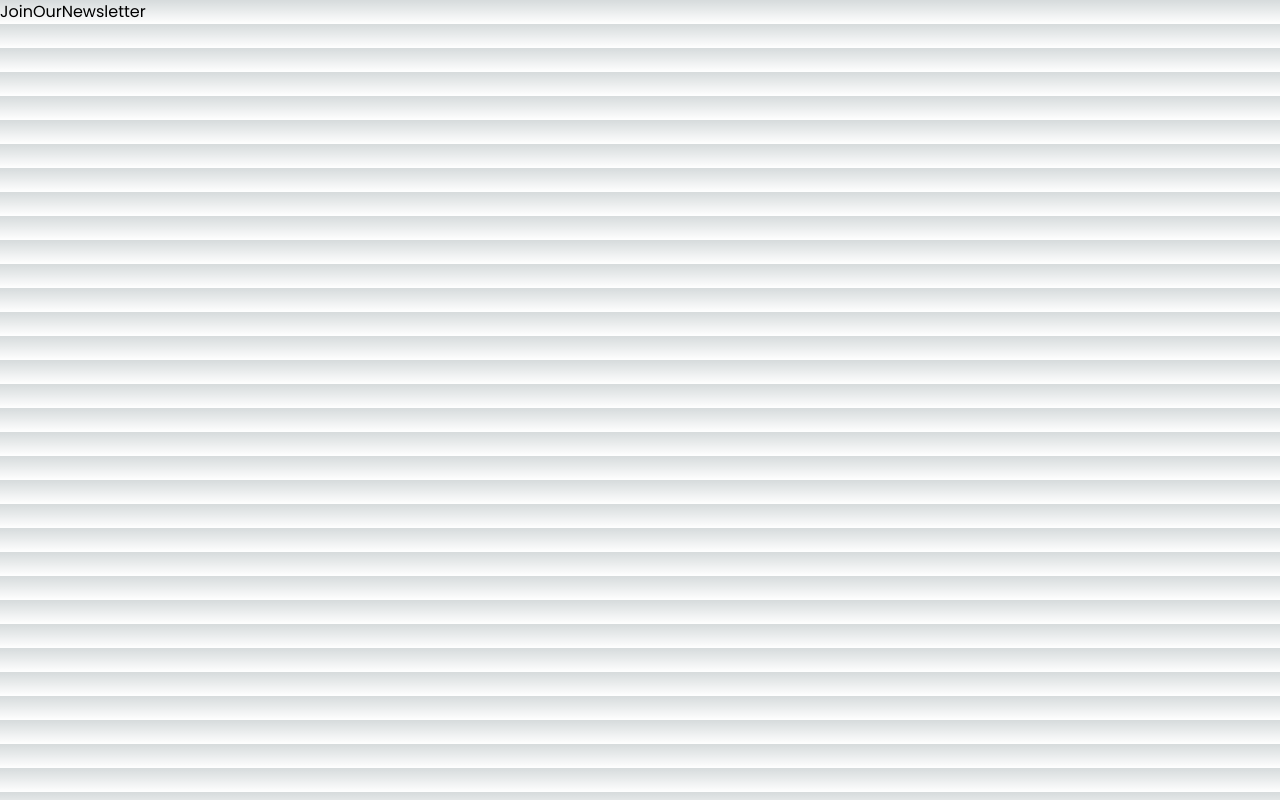
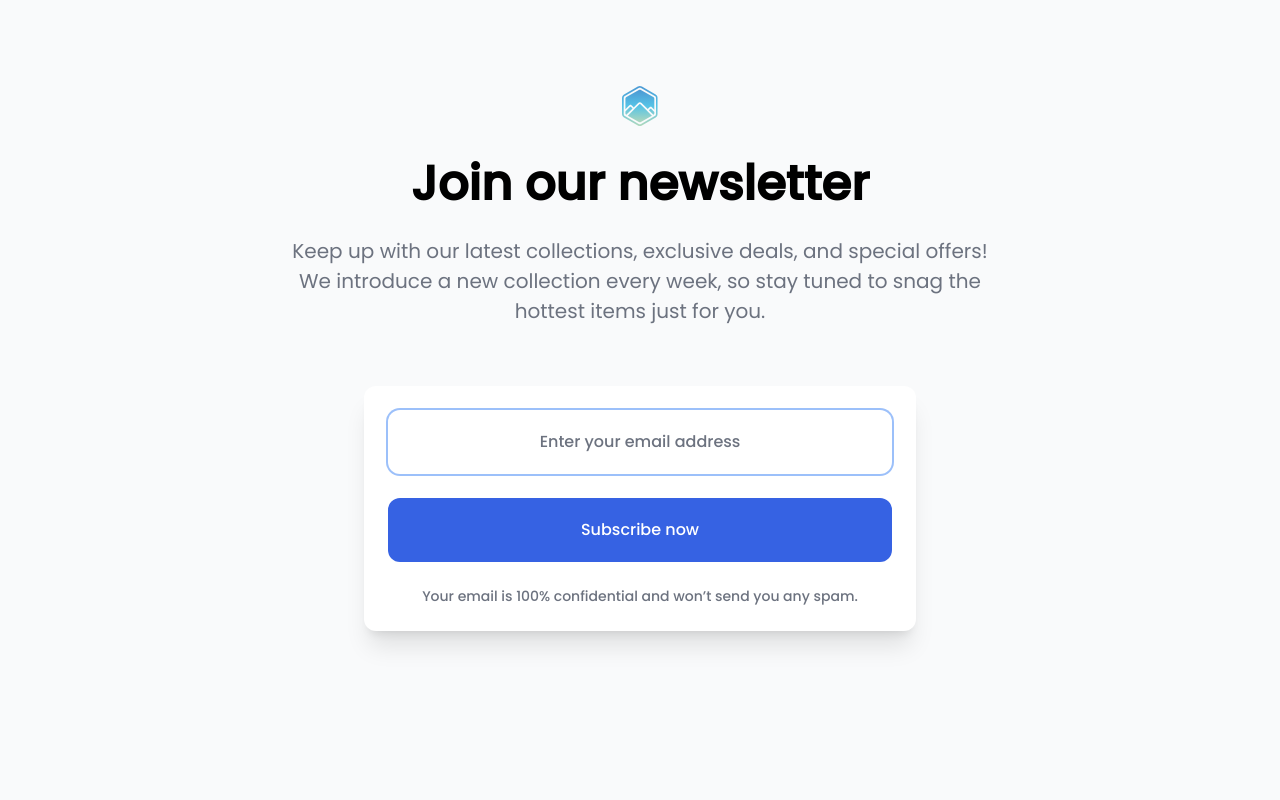
Before and after one commit to EdiedRamos/devchallenges, a Next.js app: page /join-our-newsletter in a window 1280 px wide. Built offline with nearby package versions, Linux system fonts and the light colour scheme.

Commit message:
feat: implement design

```diff
--- /dev/null
+++ b/src/app/join-our-newsletter/components/button.tsx
@@ -0,0 +1,14 @@
+import { HtmlHTMLAttributes, PropsWithChildren } from "react";
+
+type Props = HtmlHTMLAttributes<HTMLButtonElement> & PropsWithChildren;
+
+export function Button({ children, className, ...rest }: Props) {
+  return (
+    <button
+      className={`bg-jo-blue py-5 text-jo-white text-cs-16 font-medium w-full rounded-xl hover:animate-pulse transition-colors ${className}`}
+      {...rest}
+    >
+      {children}
+    </button>
+  );
+}
--- /dev/null
+++ b/src/app/join-our-newsletter/components/index.ts
@@ -0,0 +1 @@
+export * from "./button";
--- /dev/null
+++ b/src/app/join-our-newsletter/components/inputEmail.tsx
@@ -0,0 +1,15 @@
+import { InputHTMLAttributes } from "react";
+
+type Props = InputHTMLAttributes<HTMLInputElement>;
+
+export function InputEmail({ children, className, ...rest }: Props) {
+  return (
+    <div>
+      <input
+        type="email"
+        className={`w-full py-5 ring-2 text-center outline-none rounded-xl placeholder:text-jo-gray placeholder:font-medium text-jo-gray focus:ring-jo-blue ${className}`}
+        {...rest}
+      />
+    </div>
+  );
+}
--- a/src/app/join-our-newsletter/page.tsx
+++ b/src/app/join-our-newsletter/page.tsx
@@ -1,3 +1,31 @@
+import { Button } from "./components";
+import { InputEmail } from "./components/inputEmail";
+
 export default function JoinOurNewsletter() {
-  return <div>JoinOurNewsletter</div>;
+  return (
+    <section className="bg-jo-cream min-h-screen text-jo-black">
+      <div className="flex justify-center">
+        <img
+          src="/join-our-newsletter/logo-newsletter.svg"
+          alt="newsletter logo"
+          className="mt-20"
+        />
+      </div>
+      <h1 className="text-cs-48 font-bold text-center mt-4">
+        Join our newsletter
+      </h1>
+      <h2 className="text-cs-20 text-jo-gray max-w-[700px] text-center mx-auto mt-4">
+        Keep up with our latest collections, exclusive deals, and special
+        offers! We introduce a new collection every week, so stay tuned to snag
+        the hottest items just for you.
+      </h2>
+      <div className="flex flex-col w-full max-w-[552px] mx-auto gap-6 p-6 mt-[60px] bg-jo-white rounded-xl shadow-xl">
+        <InputEmail placeholder="Enter your email address" />
+        <Button>Subscribe now</Button>
+        <p className="text-jo-gray text-cs-14 font-medium text-center">
+          Your email is 100% confidential and won’t send you any spam.
+        </p>
+      </div>
+    </section>
+  );
 }
```
